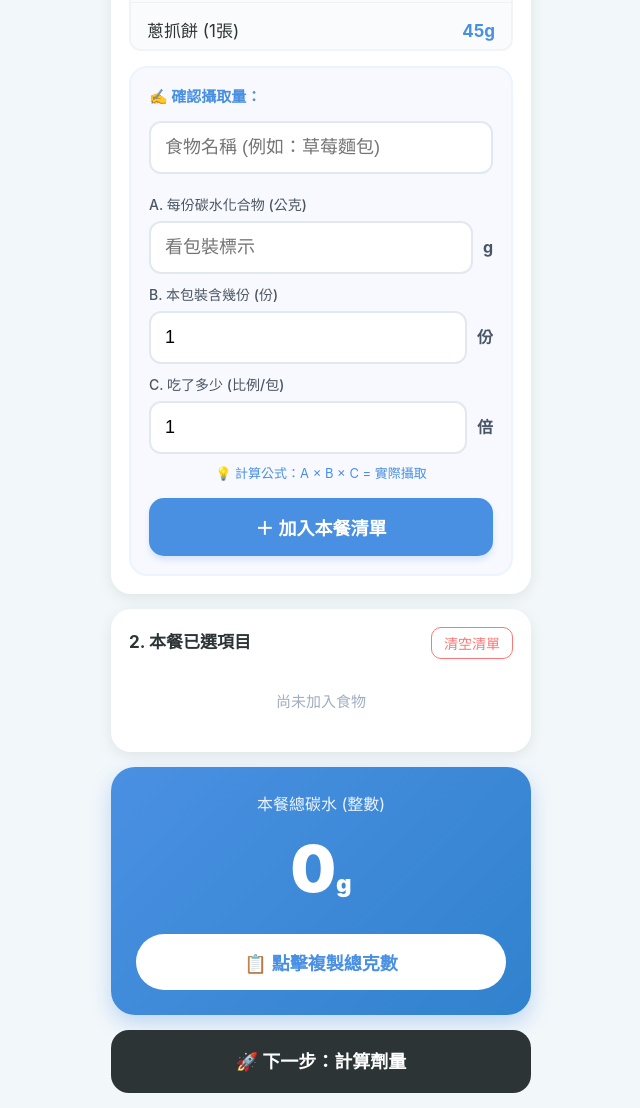
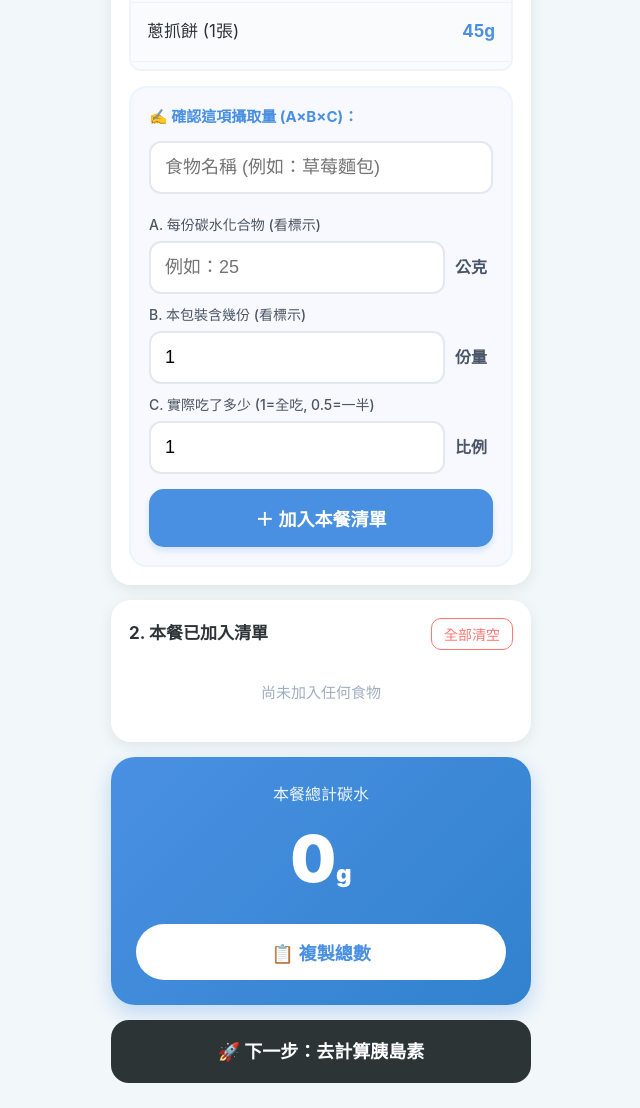
Before and after one commit to adsccxx-cpu/index.html, a plain HTML site: page index.html in a window 1280 px wide. Shown: the part 493-1601 px from the top of the page, without its empty margins (319-959 px from the left). Drawn offline with Linux system fonts and the light colour scheme.

Commit message:
Update index.html

```diff
--- a/index.html
+++ b/index.html
@@ -3,7 +3,7 @@
 <head>
 <meta charset="UTF-8">
 <meta name="viewport" content="width=device-width, initial-scale=1.0, maximum-scale=1.0, user-scalable=no">
-<title>糖友碳水全能計算機</title>
+<title>糖友碳水全能計算機 Pro</title>
 
 <style>
   :root {
@@ -12,7 +12,7 @@
     --card: #FFFFFF;
     --text: #2D3436;
     --accent: #FF7675;
-    --hint: #4b5563; /* 提高對比度 */
+    --hint: #4b5563;
   }
 
   body {
@@ -62,23 +62,21 @@
     width: 100%; padding: 14px; font-size: 17px; border: 2px solid #E2E8F0; border-radius: 12px; margin-bottom: 10px; box-sizing: border-box;
   }
 
-  /* 加高搜尋清單 */
+  /* 搜尋清單直向加長 */
   .food-list {
-    height: 280px; overflow-y: auto; border: 2px solid #F0F4F8; border-radius: 12px; background: #FAFBFC; margin-bottom: 15px;
+    height: 300px; overflow-y: auto; border: 2px solid #F0F4F8; border-radius: 12px; background: #FAFBFC; margin-bottom: 15px;
   }
   .food-item {
     padding: 16px; border-bottom: 1px solid #EDF2F7; display: flex; justify-content: space-between; font-size: 17px; cursor: pointer;
   }
   .food-item:active { background: #EBF8FF; }
 
-  /* 核心計算區 */
+  /* 聰明計算區 */
   .manual-input-box {
     background: #F8F9FE; padding: 18px; border-radius: 18px; border: 2px solid #EBF4FF;
   }
   .guide-text { font-size: 15px; color: var(--primary); margin-bottom: 12px; font-weight: bold; display: block; }
-
   .input-label { font-size: 14px; color: var(--hint); margin-top: 10px; margin-bottom: 6px; font-weight: 500; }
-
   .calc-row { display: flex; align-items: center; gap: 10px; margin-bottom: 10px; }
 
   input[type="number"], input[type="text"] {
@@ -86,7 +84,7 @@
   }
   input:focus { border-color: var(--primary); background: #FFF; }
 
-  .unit-text { font-weight: bold; font-size: 16px; color: #4A5568; white-space: nowrap; }
+  .unit-text { font-weight: bold; font-size: 16px; color: #4A5568; white-space: nowrap; width: 45px; }
 
   .add-btn {
     width: 100%; background: var(--primary); color: white; border: none; padding: 16px; border-radius: 15px; font-weight: bold; font-size: 18px;
@@ -124,41 +122,37 @@
   <h1>🍪 碳水加總計數器</h1>
 
   <div class="card">
-    <div class="section-title">1. 選擇或搜尋食物</div>
+    <div class="section-title">1. 選擇食物或搜尋</div>
     <div class="category-tabs">
       <div class="tab active" onclick="setCat('all', this)">全部</div>
       <div class="tab" onclick="setCat('snack', this)">中式早點</div>
+      <div class="tab" onclick="setCat('main', this)">主食</div>
       <div class="tab" onclick="setCat('fruit', this)">水果</div>
       <div class="tab" onclick="setCat('drink', this)">飲料</div>
     </div>
-    <input type="text" id="foodSearch" placeholder="🔍 輸入關鍵字..." oninput="renderList()">
+    <input type="text" id="foodSearch" placeholder="🔍 搜尋食物..." oninput="renderList()">
     <div class="food-list" id="foodList"></div>
 
     <div class="manual-input-box">
-      <span class="guide-text">✍️ 確認攝取量：</span>
-
+      <span class="guide-text">✍️ 確認這項攝取量 (A×B×C)：</span>
       <input type="text" id="customName" placeholder="食物名稱 (例如：草莓麵包)" style="margin-bottom:10px">
 
-      <div class="input-label">A. 每份碳水化合物 (公克)</div>
+      <div class="input-label">A. 每份碳水化合物 (看標示)</div>
       <div class="calc-row">
-        <input id="baseCarb" type="number" inputmode="decimal" placeholder="看包裝標示">
-        <span class="unit-text">g</span>
+        <input id="baseCarb" type="number" inputmode="decimal" placeholder="例如：25">
+        <span class="unit-text">公克</span>
       </div>
 
-      <div class="input-label">B. 本包裝含幾份 (份)</div>
+      <div class="input-label">B. 本包裝含幾份 (看標示)</div>
       <div class="calc-row">
         <input id="totalPacks" type="number" inputmode="decimal" value="1">
-        <span class="unit-text">份</span>
+        <span class="unit-text">份量</span>
       </div>
 
-      <div class="input-label">C. 吃了多少 (比例/包)</div>
+      <div class="input-label">C. 實際吃了多少 (1=全吃, 0.5=一半)</div>
       <div class="calc-row">
         <input id="eatRatio" type="number" inputmode="decimal" value="1" step="0.1">
-        <span class="unit-text">倍</span>
-      </div>
-
-      <div style="font-size: 13px; color: var(--primary); text-align: center; margin-top: 5px;">
-        💡 計算公式：A × B × C = 實際攝取
+        <span class="unit-text">比例</span>
       </div>
 
       <button class="add-btn" onclick="addToList()">＋ 加入本餐清單</button>
@@ -167,45 +161,67 @@
 
   <div class="card">
     <div class="section-title">
-      2. 本餐已選項目
-      <button class="clear-btn" onclick="clearAll()">清空清單</button>
+      2. 本餐已加入清單
+      <button class="clear-btn" onclick="clearAll()">全部清空</button>
     </div>
     <div id="displayList">
-      <div style="color: #A0AEC0; font-size: 15px; text-align: center; padding: 20px;">尚未加入食物</div>
+      <div style="color: #A0AEC0; font-size: 15px; text-align: center; padding: 20px;">尚未加入任何食物</div>
     </div>
   </div>
 
   <div class="total-box">
-    <div style="font-size:16px; opacity:0.9">本餐總碳水 (整數)</div>
+    <div style="font-size:16px; opacity:0.9">本餐總計碳水</div>
     <div class="total-val"><span id="grandTotal">0</span><span style="font-size:24px">g</span></div>
-    <button class="copy-btn" id="cpBtn" onclick="copyTotal()">📋 點擊複製總克數</button>
+    <button class="copy-btn" id="cpBtn" onclick="copyTotal()">📋 複製總數</button>
   </div>
 
-  <a href="https://adsccxx-cpu.github.io/insulin-calculator/" class="link-btn">🚀 下一步：計算劑量</a>
+  <a href="https://adsccxx-cpu.github.io/insulin-calculator/" class="link-btn">🚀 下一步：去計算胰島素</a>
 </div>
 
 <script>
 const foodDB = [
-  {n: "飯糰 (1丸)", c: 60, cat: "snack"},
+  // 中式早點 (snack)
+  {n: "飯糰 (1丸/正常)", c: 60, cat: "snack"},
+  {n: "飯糰 (1丸/大)", c: 80, cat: "snack"},
+  {n: "蔥油餅 (1/4張/一片)", c: 15, cat: "snack"},
+  {n: "蔥油餅 (1整張)", c: 60, cat: "snack"},
+  {n: "蔥抓餅 (1張)", c: 45, cat: "snack"},
   {n: "水煎包 (1顆/肉)", c: 15, cat: "snack"},
   {n: "水煎包 (1顆/菜)", c: 20, cat: "snack"},
-  {n: "蔥油餅 (1/4張)", c: 15, cat: "snack"},
-  {n: "蔥抓餅 (1張)", c: 45, cat: "snack"},
   {n: "蛋餅 (1份)", c: 20, cat: "snack"},
   {n: "燒餅 (1條)", c: 30, cat: "snack"},
   {n: "油條 (1根)", c: 15, cat: "snack"},
-  {n: "饅頭 (1顆)", c: 30, cat: "snack"},
-  {n: "刈包 (1份)", c: 30, cat: "snack"},
-  {n: "肉包 (1顆)", c: 45, cat: "snack"},
+  {n: "饅頭 (1顆/中)", c: 30, cat: "snack"},
+  {n: "刈包 (1份/不含肉)", c: 30, cat: "snack"},
+  {n: "肉包 (1顆/大)", c: 45, cat: "snack"},
+  {n: "小籠包 (1顆/中型)", c: 8, cat: "snack"},
+  {n: "小籠湯包 (1顆/大型)", c: 10, cat: "snack"},
+  {n: "蘿蔔糕 (2片)", c: 30, cat: "snack"},
   {n: "紅豆餅/車輪餅 (1顆)", c: 20, cat: "snack"},
-  {n: "小籠包 (1顆)", c: 8, cat: "snack"},
-  {n: "蘿蔔糕 (2片)", c: 30, cat: "snack"},
+
+  // 主食 (main)
+  {n: "白飯 (1碗/平)", c: 60, cat: "main"},
+  {n: "白飯 (1/2碗)", c: 30, cat: "main"},
+  {n: "吐司 (1片)", c: 15, cat: "main"},
+  {n: "陽春麵 (1碗)", c: 45, cat: "main"},
+  {n: "燕麥片 (3湯匙)", c: 15, cat: "main"},
+
+  // 水果 (fruit)
   {n: "蘋果 (1顆/小)", c: 15, cat: "fruit"},
   {n: "香蕉 (1根)", c: 30, cat: "fruit"},
-  {n: "芭樂 (1顆/中)", c: 30, cat: "fruit"},
+  {n: "芭樂 (1顆/中型)", c: 30, cat: "fruit"},
+  {n: "西瓜 (1大片)", c: 15, cat: "fruit"},
+  {n: "小番茄 (15顆)", c: 15, cat: "fruit"},
+
+  // 飲料 (drink)
   {n: "珍珠奶茶 (700ml/全糖)", c: 60, cat: "drink"},
-  {n: "有糖豆漿 (400ml)", c: 15, cat: "drink"},
-  {n: "可樂 (330ml/罐)", c: 35, cat: "drink"}
+  {n: "珍珠奶茶 (700ml/半糖)", c: 45, cat: "drink"},
+  {n: "豆漿 (400ml/有糖)", c: 15, cat: "drink"},
+  {n: "豆漿 (400ml/無糖)", c: 5, cat: "drink"},
+  {n: "米漿 (400ml)", c: 40, cat: "drink"},
+  {n: "可樂 (330ml/罐)", c: 35, cat: "drink"},
+  {n: "全脂鮮奶 (240ml)", c: 12, cat: "drink"},
+  {n: "柳橙汁 (240ml)", c: 25, cat: "drink"}
 ];
 
 let currentCat = 'all';
@@ -232,7 +248,6 @@ function renderList() {
       document.getElementById('baseCarb').value = f.c;
       document.getElementById('totalPacks').value = 1;
       document.getElementById('eatRatio').value = 1;
-      // 點擊後自動捲動到輸入區
       document.querySelector('.manual-input-box').scrollIntoView({ behavior: 'smooth' });
     };
     list.appendChild(div);
@@ -245,7 +260,7 @@ function addToList() {
   const c = parseFloat(document.getElementById('eatRatio').value);
   const n = document.getElementById('customName').value || "市售食品";
 
-  if(!a) { alert("請輸入碳水克數"); return; }
+  if(!a) { alert("請先輸入碳水克數"); return; }
 
   const totalCarb = a * b * c;
   currentList.push({ name: n, carb: totalCarb });
@@ -262,7 +277,7 @@ function updateUI() {
   const listDiv = document.getElementById('displayList');
   const totalSpan = document.getElementById('grandTotal');
   if(currentList.length === 0) {
-    listDiv.innerHTML = '<div style="color: #A0AEC0; font-size: 15px; text-align: center; padding: 20px;">尚未加入食物</div>';
+    listDiv.innerHTML = '<div style="color: #A0AEC0; font-size: 15px; text-align: center; padding: 20px;">尚未加入任何食物</div>';
     totalSpan.innerText = '0';
     return;
   }
@@ -285,7 +300,7 @@ function removeItem(index) {
 }
 
 function clearAll() {
-  if(confirm("確定要清空清單嗎？")) {
+  if(confirm("確定要清空整餐清單嗎？")) {
     currentList = [];
     updateUI();
   }
@@ -296,7 +311,7 @@ function copyTotal() {
   navigator.clipboard.writeText(val).then(() => {
     const btn = document.getElementById('cpBtn');
     btn.innerText = "✅ 已複製！";
-    setTimeout(() => { btn.innerText = "📋 點擊複製總克數"; }, 1500);
+    setTimeout(() => { btn.innerText = "📋 複製總數"; }, 1500);
   });
 }
 
```
